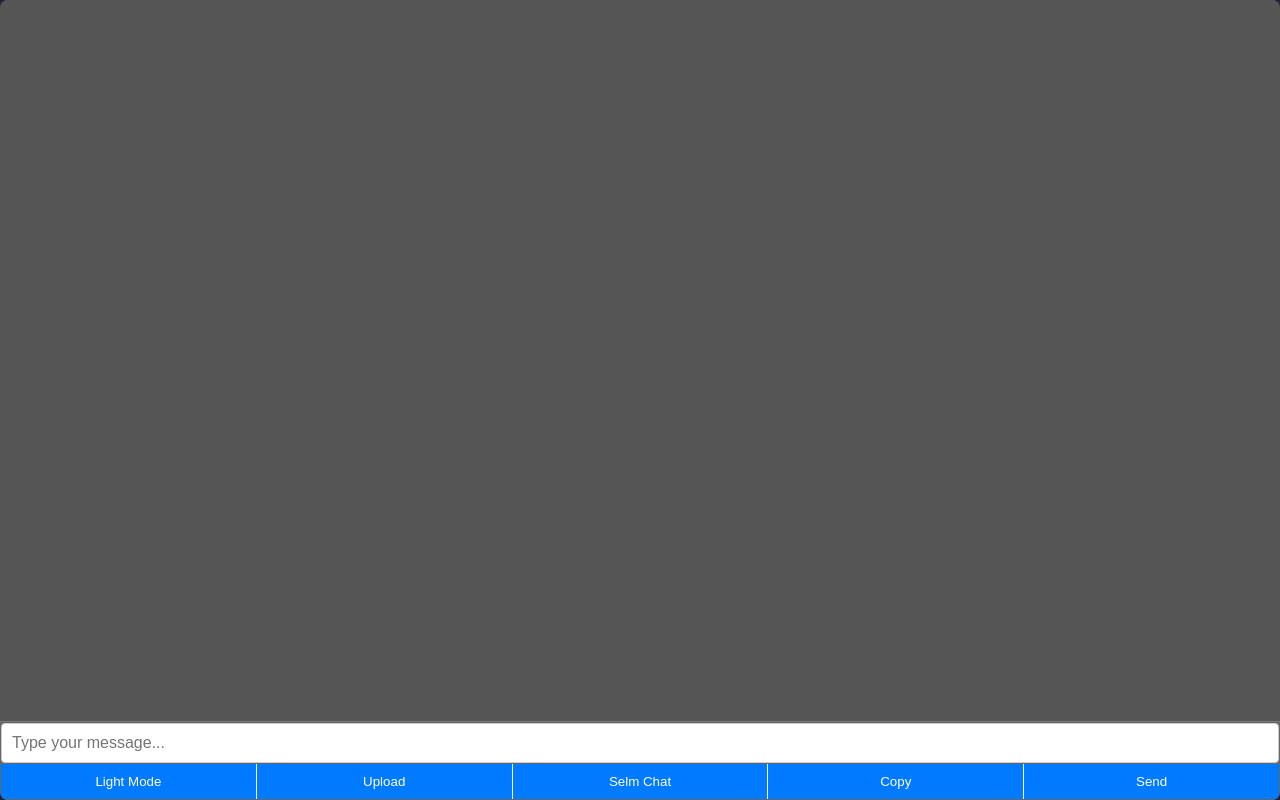
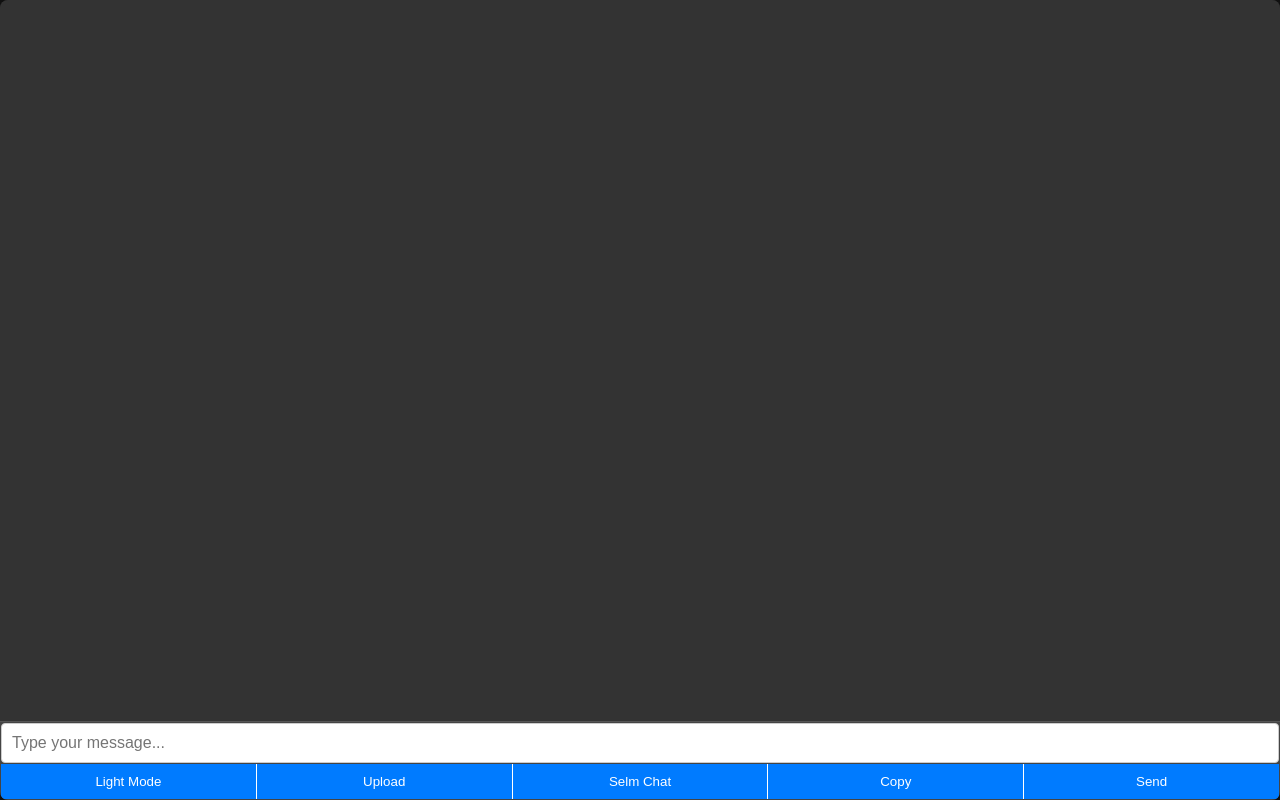
Before and after one commit to selmaintelligence/selm, a plain HTML site: page index.html in a window 1280 px wide. Both pictures are taken after a click on the button "Dark Mode". Drawn offline with Linux system fonts and the light colour scheme.

Commit message:
Update index.css

```diff
--- a/static/css/index.css
+++ b/static/css/index.css
@@ -107,21 +107,21 @@ body {
 
 /* Dark mode styles */
 body.dark-mode {
-    background-color: #212436; /* Dark background for dark mode */
+    background-color: #111; /* Dark background for dark mode */
     color: #f4f4f9; /* Light text color for contrast */
 }
 
 body.dark-mode #chat-app-container {
-    background-color: #444; /* Darker chat app background */
+    background-color: #222; /* Darker chat app background */
 }
 
 body.dark-mode #chat-window {
-    background-color: #555; /* Darker background for chat window */
+    background-color: #333; /* Darker background for chat window */
 }
 
 body.dark-mode #chat-input-container {
-    background-color: #666; /* Darker input container */
-    border-top-color: #777; /* Darker border color */
+    background-color: #444; /* Darker input container */
+    border-top-color: #555; /* Darker border color */
 }
 
 /* Responsive design */
```
